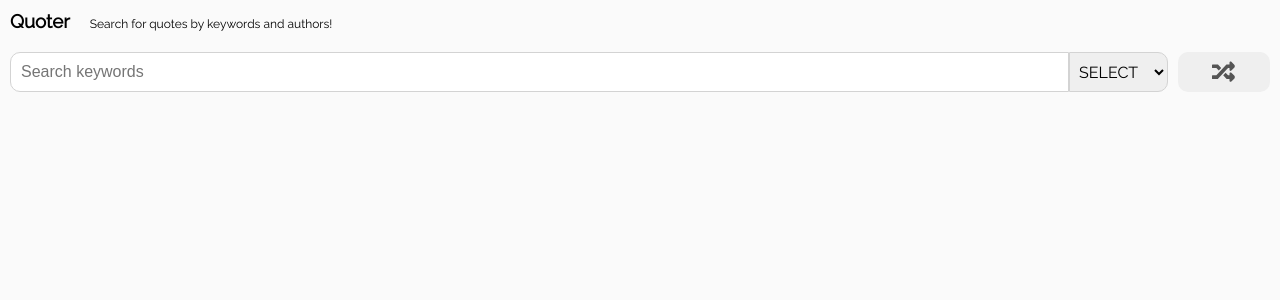
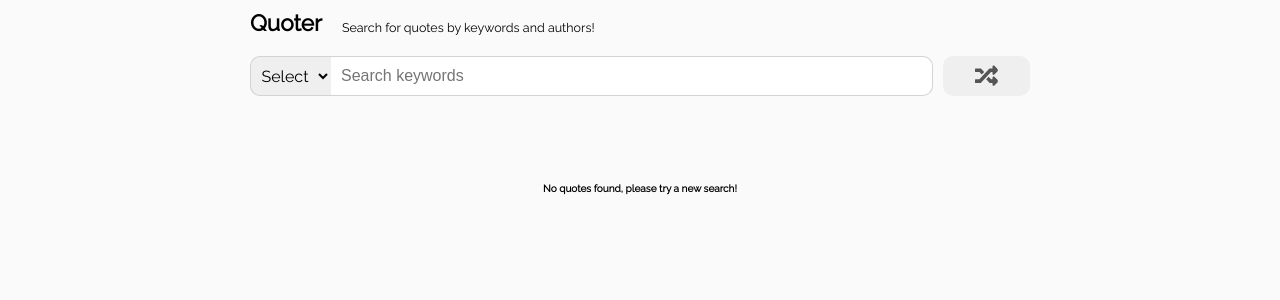
Before and after one commit to mike-uffelman/quoter-react, a React (Create React App) app: page / in a window 1280 px wide. Shown: the top 300 px of the page. Built offline with nearby package versions, Linux system fonts and the light colour scheme.

Commit message:
refactored styling, form layout, keyboard accessibility

```diff
--- a/public/index.css
+++ b/public/index.css
@@ -2,6 +2,10 @@
     margin: 0;
     padding: 0;
     box-sizing: border-box;
+}
+
+html {
+    font-size: 62.5%;
 }
 
 body {
@@ -11,7 +15,7 @@ body {
 }
 
 #root {
-    /* height: 100vh; */
+    height: 100vh;
     display: flex;
     flex-direction: column;
 }
--- a/src/components/App.css
+++ b/src/components/App.css
@@ -1,59 +1,50 @@
 .application {
-    /* padding-top: 10px; */
-    /* background-color: rgb(251, 251, 251); */
-    font-family: 'Raleway', sans-serif;
-    /* margin: 10px; */
-    /* padding: 10px; */
-    /* border: 1px solid red; */
     display: flex;
     flex-direction: column;
-    justify-content: space-between;
-    /* width: 100%; */
-    height: 100vh;
+    justify-content: space-between;    font-family: 'Raleway', sans-serif;
+    align-self: center;
+
+    width: 100%;
+    max-width: 800px;
+    height: 100%;
+
     overflow: hidden;
     transition: all ease 400ms;
-    /* background-image: linear-gradient(to bottom, gray, white); */
-
 }
 
 .application__fixed {
+    display: flex;
+    flex-direction: column;
+    flex: 1 1;
     position: relative;
-    /* z-index: 9999; */
-    /* top: 0; */
-    /* height: auto; */
-    /* border: 1px solid red; */
-    display: flex;
-    flex: 0 1;
-    padding: 10px;
-    /* background-image: linear-gradient(to bottom, gray, white); */
+    width: 100%;
 
-    /* background-color: rgb(250, 250, 250);  */
-    width: 100%;
+    padding: 1rem;
+
     transition: all ease 400ms;
-
-    flex-direction: column;
-    /* width: 100%; */
 }
 
 .application__list {
+    display: flex;
+    flex: 2;
 
     position: relative;
-    /* top: 275px; */
-    display: flex;
-    flex: 1;
-    /* justify-content: flex-start; */
+
     overflow: scroll;
     transition: all ease 400ms;
-
-    width: 100%;
-
 }
 
-@media screen and (min-width: 500px) {
+@media screen and (min-width: 31.25rem) {
+    .application {
+        padding: 1rem;
+
+    }
     .application__fixed {
-        flex: 2 1;
+        flex: 1 0;
+        padding: 0;
+
     }
     .application__list {
-        flex: 1 0;
+        flex: 2 0;
     }
 }
--- a/src/components/App.js
+++ b/src/components/App.js
@@ -8,7 +8,7 @@ import HeadingNav from './HeadingNav';
 
 
 class App extends React.Component {
-    state = { quotes: [], history: [] };
+    state = { quotes: [], displayQuote: [] };
 
     axiosParams({term, queryType}) {
         if(queryType === 'tag') {
@@ -16,48 +16,47 @@ class App extends React.Component {
                 params: {
                     tags: term
                 }
-            }
-        }
+            };
+        };
 
         if(queryType === 'author') {
             return {
                 params: {
                     author: term
                 }
-            }
-        }
-    }
+            };
+        };
+    };
 
     // fix build fetch, can use just one response object, the params are whats chanign not the endpoint string
     buildFetch = async (params) => {
         const response = await quoter.get('/quotes', await this.axiosParams(params));
         return response;
-    }
+    };
 
     onFormSubmit = async (state) => {
+        if(state.queryType.length === 0) return;
+
         const response = await this.buildFetch(state);
 
         this.setState({
             displayQuote: response.data.results[0],
             quotes: response.data.results
-        })
-    }
+        });
+    };
 
     onRandBtn = async () => {
         const response = await quoter.get('/random', {})
 
         this.setState({
+            quotes: [],
             displayQuote: response.data
-        })
-    }
+        });
+    };
 
     onQuoteSelect = (quote) => {
         this.setState({ displayQuote: quote })
     }
-
-    // componentDidUpdate() {
-    //     console.log(this.state.displayQuote);
-    // }
 
     render() {
         return (
--- a/src/components/HeadingNav.css
+++ b/src/components/HeadingNav.css
@@ -1,16 +1,16 @@
 header {
     display: flex;
     align-items: flex-end;
-    margin-bottom: 20px;
-    /* border: 1px solid blue; */
-    /* background-color: rgb(250, 250, 250); */
+
+    margin-bottom: 2rem;
 }
 
-/* header h3 {
-} */
+header h3 {
+    font-size: 2.25rem;
+}
 
 header p {
-    font-size: 12px;
-    margin-left: 20px;
+    font-size: 1.25rem;
+    margin-left: 2rem;
     padding-bottom: 1px;
 }
--- a/src/components/QuoteDetail.css
+++ b/src/components/QuoteDetail.css
@@ -1,68 +1,86 @@
+button {
+    box-sizing: border-box;
+
+    margin: 0;
+    padding: 0;
+
+    border: none;
+}
+
 .list__container {
-    display: flex;
-    flex-direction: column;
-    align-items: center;
-    /* margin: 16px 0; */
+    display: grid;
+    grid-template-columns: 1fr;
+    grid-auto-rows: auto;
+    grid-gap: 1rem;
+
     height: 100%;
-    padding: 0 10px;
-
-    /* overflow-x: scroll; */
-    /* width: 100%; */
+    padding: 1rem;
+    overflow: scroll;
+    margin-bottom: 1rem;
 }
 
 .list__item {
+    display: flex;
+    flex: 1;
+
+    list-style: none;
     min-width: 100%;
-    padding: 10px;
-    display: flex;
-    flex-direction: column;
-    flex: 1 1 100px;
-    align-items: flex-end;
-    justify-content: space-between;
+
+    background-color: rgb(237, 237, 237);
+    border-radius: 1rem;
+
     cursor: pointer;
-    background-color: rgb(237, 237, 237);
-    border-radius: 10px;
-    transition: all ease 300ms;
-    margin: 8px;
-    line-height: 1.5;
-}
-
-.list__item:hover {
-    background-color: rgb(255, 225, 254);
     transition: all ease 300ms;
 }
 
+.list__item button {
+    display: flex;
+    flex-direction: column;
+    flex: 1 1 10rem;
+    justify-content: space-between;
+
+    height: 100%;
+    padding: 1rem;
+    border-radius: inherit;
+
+    font-size: 1.4rem;
+    background-color: transparent;
+    line-height: 1.5;
+
+    transition: all ease 300ms;
+}
+
+.list__item button:hover {
+    background-color: rgb(225, 241, 255);
+
+    cursor: pointer;
+    transition: all ease 300ms;
+}
+
+
 .list__description {
-    font-size: 16px;
     justify-self: flex-start;
-    margin-bottom: 10px;
+
+    margin-bottom: 1rem;
+
+    text-align: left;
+    font-family: 'Raleway', sans-serif;
 }
 
 .list__author {
-
+    align-self: flex-end;
+    font-family: 'Raleway', sans-serif;
 }
 
-@media screen and (min-width: 500px) {
+.selected {
+    background-color: blue;
+}
+
+@media screen and (min-width: 31.25rem) {
     .list__container {
-        /* width: 100%; */
-        flex-direction: row;
-        padding: 16px;
-    }
+        grid-template-columns: repeat(auto-fill, minmax(15rem, 1fr));
+        grid-gap: 1rem;
 
-    .list__item {
-        /* max-width: 200px; */
-        min-width: 250px;
-        height: 100%;
-        /* padding: 10px; */
-        /* display: flex; */
-        /* flex-direction: column; */
-        /* flex: 1 1 100px; */
-        /* align-items: flex-end; */
-        /* justify-content: space-between; */
-        /* cursor: pointer; */
-        /* background-color: rgb(237, 237, 237); */
-        /* border-radius: 10px; */
-        /* transition: all ease 300ms; */
-        /* margin: 8px; */
-        /* flex: 1 0 200px; */
+        width: 100%;
     }
 }
--- a/src/components/QuoteDisplay.css
+++ b/src/components/QuoteDisplay.css
@@ -1,6 +1,6 @@
 .quote-display {
-    position: relative;
     display: flex;
     align-items: center;
-    height: auto;
+
+    position: relative;
 }
--- a/src/components/QuoteDisplay.js
+++ b/src/components/QuoteDisplay.js
@@ -3,7 +3,6 @@ import React from 'react';
 import QuoteDetail from './QuoteDetail';
 
 const QuoteDisplay = ({ quotes, onQuoteSelect }) => {
-    console.log(quotes);
 
     if(!quotes || quotes.length === 0) {
         console.log('no quotes')
--- a/src/components/QuoteShowcase.css
+++ b/src/components/QuoteShowcase.css
@@ -1,21 +1,34 @@
 .showcase {
-    width: 100%;
-    height: 100%;
-    min-height: 150px;
-    margin: 10px 0 0 0;
-    padding: 10px 25px;
     display: flex;
     flex-direction: column;
     justify-content: center;
-    /* flex: 1 1; */
+    flex: 1 1;
     align-items: center;
-    /* background-color: rgba(210, 237, 255, 0.401); */
-    background-image: linear-gradient(51deg, rgba(39, 163, 171, 1.0) 9.6%, rgba(247, 196, 174, 0.7) 48.9%);
-    border-radius: 16px;
     justify-self: center;
     align-self: center;
+
+    border-radius: 1.6rem;
+
+    width: 100%;
+    height: 100%;
+    min-height: 15rem;
+    margin: 1rem 0;
+    padding: 1rem 2.5rem;
+
+    background-image: linear-gradient(51deg, rgba(39, 163, 171, 1.0) 9.6%, rgba(247, 196, 174, 0.7) 48.9%);
+
     transition: all ease 400ms;
+}
 
+.showcase__error {
+    display: flex;
+    justify-content: center;
+    align-items: center;
+
+    margin-top: 1rem;
+    height: 100%;
+
+    font-weight: 600;
 }
 
 .showcase__quote--content {
@@ -24,17 +37,16 @@
 }
 
 .showcase__description {
+    align-self: flex-start;
+
     position: relative;
-    margin: 10px 0;
-    align-self: flex-start;
-    font-size: 16px;
+
+    margin: 1rem 0;
+    padding-left: 1rem;
+
+    font-size: 1.6rem;
     line-height: 1.5;
-    padding-left: 10px;
 }
-
-/* .showcase__icons { */
-    /* margin: 10px 5px; */
-/* } */
 
 .showcase__icons svg {
     fill: gray;
@@ -43,45 +55,40 @@
 
 .showcase__icons--start {
     position: absolute;
-    top: -5px;
-    left: -5px;
+    top: -.5rem;
+    left: -.5rem;
 
     align-self: flex-start;
 }
 
 .showcase__icons--end {
+    align-self: flex-end;
+
     position: absolute;
-    /* right: 0; */
-    bottom: 5px;
-    /* top: -10px; */
-    align-self: flex-end;
+    bottom: .5rem;
 }
 
 .showcase__author {
     align-self: flex-end;
-    font-size: 12px;
-    padding-right: 10px;
+    padding-right: 1rem;
+
+    font-size: 1.2rem;
 }
 
-@media screen and (min-width: 500px) {
+@media screen and (min-width: 31.25rem) {
     .showcase {
-        padding: 40px 50px;
-        min-height: 300px;
-
+        min-height: 30rem;
     }
 
     .showcase__description {
-        font-size: 24px;
+        font-size: 2.4rem;
     }
 
     .showcase__author {
-        font-size: 16px;
+        font-size: 1.6rem;
     }
 
     .showcase__icons--start {
-        left: -10px;
-    }
-
-    .showcase__icons--end {
+        left: -1rem;
     }
 }
--- a/src/components/QuoteShowcase.js
+++ b/src/components/QuoteShowcase.js
@@ -47,9 +47,10 @@ class QuoteShowcase extends React.Component {
     }
 
     renderBuild() {
+
         console.log(this.props.quote);
         if(this.props.quote === undefined || this.props.quote.length === 0) {
-            return <div ref={this.showcaseBG}></div>;
+            return <div className='showcase__error' ref={this.showcaseBG}>No quotes found, please try a new search!</div>;
         }
 
 
--- a/src/components/SearchBar.css
+++ b/src/components/SearchBar.css
@@ -1,94 +1,91 @@
 .search {
     width: 100%;
     display: flex;
-    /* margin-top: 10px; */
-    /* border: 1px solid blue; */
-    /* border-radius: 10px; */
 }
 
 .search__form {
     width: 100%;
     display: flex;
-    /* flex-direction: row; */
 }
 
 .input__container {
-    width: 100%;
     display: flex;
     flex-direction: row;
 
-}
-
-.search__label {
-    /* margin-bottom: 10px; */
     width: 100%;
-    display: flex;
-
-    /* background-color: orange; */
 }
 
 .search__random {
     display: flex;
     justify-content: center;
     align-items: center;
-    width: 50px;
+
+    margin-left: 1rem;
+    width: 5rem;
+
+    border-radius: 1rem;
+    border: none;
+
     cursor: pointer;
-    border-radius: 10px;
-    /* outline: none; */
-    border: none;
-    margin-left: 10px;
 }
 
 .search__random svg {
+    fill: rgb(85, 85, 85);
+
     transform: scale(1.75);
-    fill: rgb(85, 85, 85);
+    transition: all ease 300ms;
 }
 
-.search__random svg:hover {
+.search__random:hover > svg {
     fill: orange;
+    transition: all ease 300ms;
 }
 
 .search__input {
+    display: flex;
+
     margin: 0;
-    padding: 0;
+    padding: 1rem 1rem;
     width: 100%;
-    display: flex;
-    /* background-color: orange; */
-    border-radius: 10px;
-    border-top-right-radius: 0;
-    border-bottom-right-radius: 0;
 
+    border-radius: 1rem;
+    border-top-left-radius: 0;
+    border-bottom-left-radius: 0;
     border: 1px solid lightgray;
-    font-size: 16px;
-    /* outline: none; */
-    padding: 10px 10px;
+    border-left: none;
+
+    font-size: 1.6rem;
 }
 
 .search__select {
-    border-radius: 10px;
+    padding: .5rem;
+
+    border-radius: 1rem;
     border: 1px solid lightgray;
-    border-top-left-radius: 0;
-    border-bottom-left-radius: 0;
+    border-top-right-radius: 0;
+    border-bottom-right-radius: 0;
+    border-right: none;
+
     font-family: 'Raleway', sans-serif;
-    font-size: 12px;
-    padding: 5px;
+    text-align: center;
+
     transition: all ease 300ms;
-    font-weight: 400;
-    text-transform: uppercase;
+}
+
+.search__select:hover {
+    cursor: pointer;
 }
 
 .search__input:focus {
-    /* background-color: rgb(217, 246, 255); */
     border: 1px solid gray;
 }
 
-@media screen and (min-width: 500px) {
+@media screen and (min-width: 31.25rem) {
     .search__select {
-        font-size: 16px;
+        font-size: 1.6rem;
         transition: all ease 300ms;
-
     }
     .search__random {
-        width: 100px;
+        width: 10rem;
     }
 }
--- a/src/components/SearchBar.js
+++ b/src/components/SearchBar.js
@@ -25,6 +25,7 @@ class SearchBar extends React.Component {
     onRandBtn = e => {
         e.preventDefault();
         this.props.onRandBtn();
+        this.setState({ term: '', queryType: '' })
     }
 
     componentDidUpdate() {
@@ -37,12 +38,13 @@ class SearchBar extends React.Component {
             <div className='search'>
                 <form className='search__form' onSubmit={this.onFormSubmit}>
                     <div className='input__container'>
-                        <input className='search__input' type='text' placeholder='Search keywords' value={this.state.term} onChange={this.onInputChange} />
-                        <select className='search__select' onChange={this.onTypeChange}>
+                    <select className='search__select' onChange={this.onTypeChange} >
                             <option value="">Select</option>
                             <option value="tag">Tag</option>
                             <option value="author">Author</option>
                         </select>
+                        <input className='search__input' type='text' placeholder='Search keywords' value={this.state.term} onChange={this.onInputChange} />
+
                     </div>
 
                 </form>
```
Also changed, not shown: src/components/QuoteDetail.js (+6 -8 lines).
